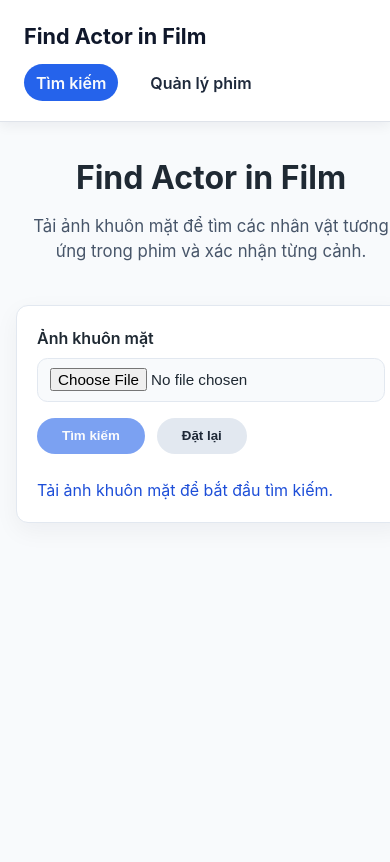
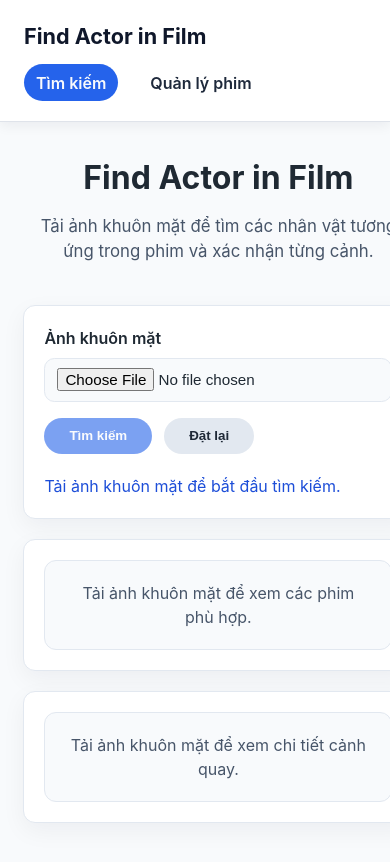
Before and after one commit to hongphuoc6104/Find_Actor_In_Film, a Vue app in the folder frontend/: page /search in a window 390 px wide. Shown: the top 862 px of the page. Built offline with nearby package versions, Linux system fonts and the light colour scheme.

Commit message:
update facesearch

```diff
--- a/frontend/src/App.vue
+++ b/frontend/src/App.vue
@@ -149,9 +149,7 @@ const activeComponent = computed(() => ROUTES[currentPath.value] ?? ROUTES[DEFAU
 
 .app-shell__main {
   flex: 1;
-  padding: 2.5rem 1.5rem 3rem;
-  max-width: min(1400px, 100%);
-  margin: 0 auto;
+  padding: 2.5rem clamp(1.5rem, 5vw, 4rem) 3rem;
   width: 100%;
   display: block;
 }
@@ -165,7 +163,7 @@ const activeComponent = computed(() => ROUTES[currentPath.value] ?? ROUTES[DEFAU
   }
 
   .app-shell__main {
-    padding: 2rem 1rem 2.5rem;
+    padding: 2rem clamp(1rem, 6vw, 2rem) 2.5rem;
   }
 }
 </style>
--- a/frontend/src/components/FaceSearch.vue
+++ b/frontend/src/components/FaceSearch.vue
@@ -1,7 +1,7 @@
 <template>
   <section class="face-search">
     <div class="face-search__layout">
-      <aside class="face-search__panel face-search__panel--controls">
+      <aside class="face-search__column face-search__column--upload">
         <form class="face-search__form" @submit.prevent="submitSearch">
           <div class="face-search__form-grid">
             <label class="face-search__file">
@@ -40,9 +40,8 @@
         </div>
       </aside>
 
-      <section class="face-search__workspace">
-        <section v-if="movies.length" class="face-search__results">
-          <aside class="face-search__movies">
+      <section class="face-search__column face-search__column--movies face-search__movies">
+        <template v-if="movies.length">
           <header>
             <h2>Phim phù hợp</h2>
             <p class="face-search__progress" v-if="overallProgress.total">
@@ -79,9 +78,15 @@
               </li>
             </ul>
           </details>
-          </aside>
+        </template>
+        <p v-else-if="hasSearched && !isSearching" class="face-search__no-results">
+          Không có phim nào khớp với ảnh đã tải lên.
+        </p>
+        <p v-else class="face-search__placeholder">Tải ảnh khuôn mặt để xem các phim phù hợp.</p>
+      </section>
 
-          <section class="face-search__details">
+      <section class="face-search__column face-search__column--viewer face-search__details">
+        <template v-if="movies.length">
           <template v-if="currentMovie && currentCharacter">
             <header class="face-search__details-header">
               <div>
@@ -207,12 +212,11 @@
             </footer>
           </template>
           <p v-else class="face-search__placeholder">Chọn một phim để bắt đầu kiểm tra các cảnh.</p>
-          </section>
-        </section>
-
-        <p v-else-if="hasSearched && !isSearching" class="face-search__no-results">
+        </template>
+        <p v-else-if="hasSearched && !isSearching" class="face-search__placeholder">
           Không có phim nào khớp với ảnh đã tải lên.
         </p>
+        <p v-else class="face-search__placeholder">Tải ảnh khuôn mặt để xem chi tiết cảnh quay.</p>
       </section>
     </div>
   </section>
@@ -471,30 +475,38 @@ onBeforeUnmount(() => {
   --surface-border: #e2e8f0;
   --surface-radius: 0.75rem;
   --surface-shadow: 0 8px 24px rgba(15, 23, 42, 0.05);
-  display: grid;
-  gap: clamp(1.5rem, 3vw, 2.5rem);
 }
 
 .face-search__layout {
   display: grid;
-  grid-template-columns: minmax(260px, clamp(320px, 30vw, 420px)) minmax(0, 1fr);
-  gap: clamp(1.5rem, 3vw, 2.75rem);
+  grid-template-columns: clamp(300px, 24vw, 340px) minmax(0, 1fr) minmax(0, 1fr);
+  gap: clamp(1.5rem, 3vw, 2.5rem);
   align-items: start;
 }
 
-.face-search__panel {
+.face-search__column {
   background: var(--surface-bg);
   border: 1px solid var(--surface-border);
   border-radius: var(--surface-radius);
   box-shadow: var(--surface-shadow);
-  padding: 1.5rem;
+  padding: clamp(1.25rem, 2vw, 1.75rem);
   display: grid;
-  gap: 1.5rem;
+  gap: clamp(1.25rem, 2vw, 1.75rem);
 }
 
-.face-search__panel--controls {
+.face-search__column--upload {
   position: sticky;
-  top: 1.5rem;
+  top: clamp(1rem, 2vw, 1.5rem);
+  align-self: start;
+}
+
+.face-search__column--movies,
+.face-search__column--viewer {
+  align-self: start;
+}
+
+.face-search__column--viewer {
+  gap: 1.5rem;
 }
 
 .face-search__form {
@@ -630,26 +642,9 @@ button.secondary {
   color: #1d4ed8;
 }
 
-.face-search__workspace {
-  display: grid;
-  gap: clamp(1.25rem, 2.5vw, 1.75rem);
-}
-
-.face-search__results {
-  display: grid;
-  grid-template-columns: minmax(240px, clamp(300px, 28vw, 380px)) minmax(0, 1fr);
-  gap: clamp(1.25rem, 2.5vw, 2rem);
-  align-items: start;
-}
-
 .face-search__movies {
   display: grid;
-  gap: 1rem;
-  background: var(--surface-bg);
-  border: 1px solid var(--surface-border);
-  border-radius: var(--surface-radius);
-  box-shadow: var(--surface-shadow);
-  padding: 1.25rem;
+  gap: 1.25rem;
 }
 
 .face-search__movies header {
@@ -764,11 +759,6 @@ button.secondary {
 }
 
 .face-search__details {
-  background: var(--surface-bg);
-  border: 1px solid var(--surface-border);
-  border-radius: var(--surface-radius);
-  box-shadow: var(--surface-shadow);
-  padding: 1.5rem;
   display: grid;
   gap: 1.5rem;
 }
@@ -954,10 +944,14 @@ face-search__actions {
   text-align: center;
 }
 
-@media (max-width: 1024px) {
+@media (max-width: 1280px) {
   .face-search__layout {
-    grid-template-columns: minmax(240px, clamp(280px, 40vw, 340px)) minmax(0, 1fr);
-    gap: clamp(1.25rem, 3vw, 2rem);
+    grid-template-columns: clamp(260px, 32vw, 320px) minmax(0, 1fr);
+    gap: clamp(1.25rem, 3vw, 2.25rem);
+  }
+
+  .face-search__column--viewer {
+    grid-column: 1 / -1;
   }
 }
 
@@ -966,19 +960,13 @@ face-search__actions {
     grid-template-columns: 1fr;
   }
 
-  .face-search__panel--controls {
+  .face-search__column--upload {
     position: static;
-  }
-
-  .face-search__results {
-    grid-template-columns: 1fr;
   }
 }
 
 @media (max-width: 640px) {
-  .face-search__panel,
-  .face-search__movies,
-  .face-search__details {
+  .face-search__column {
     padding: 1.25rem;
   }
 
```
Lines whose indentation alone changed are shown as unchanged.
